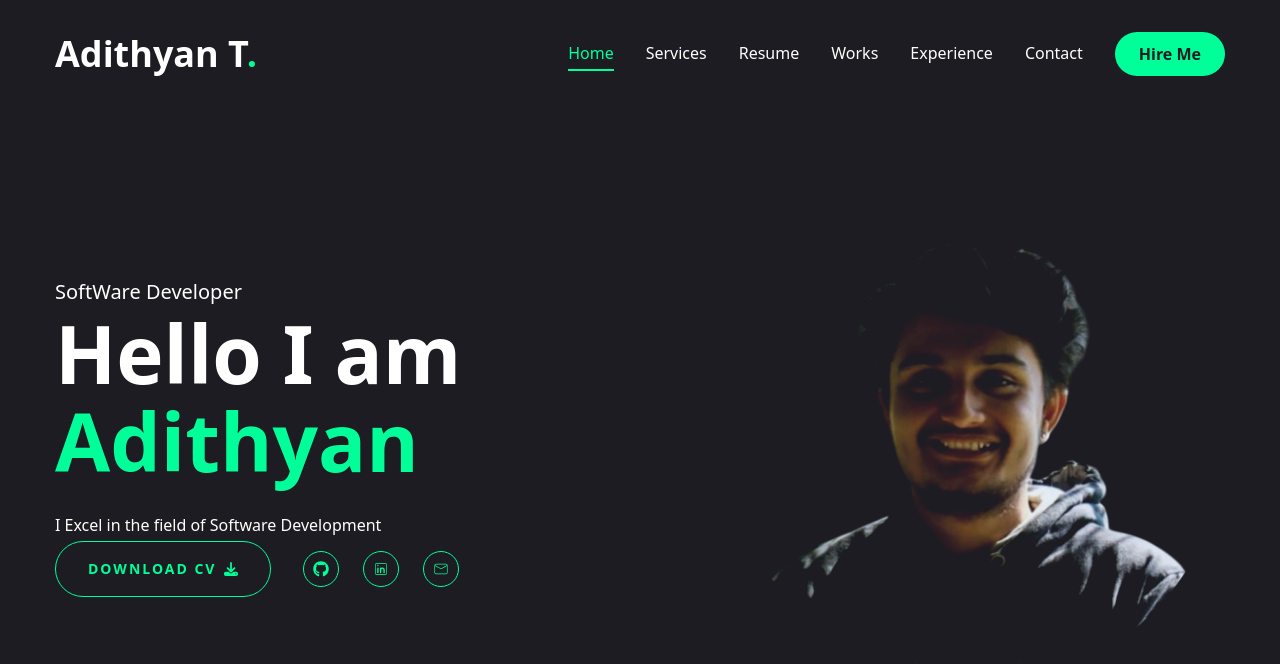
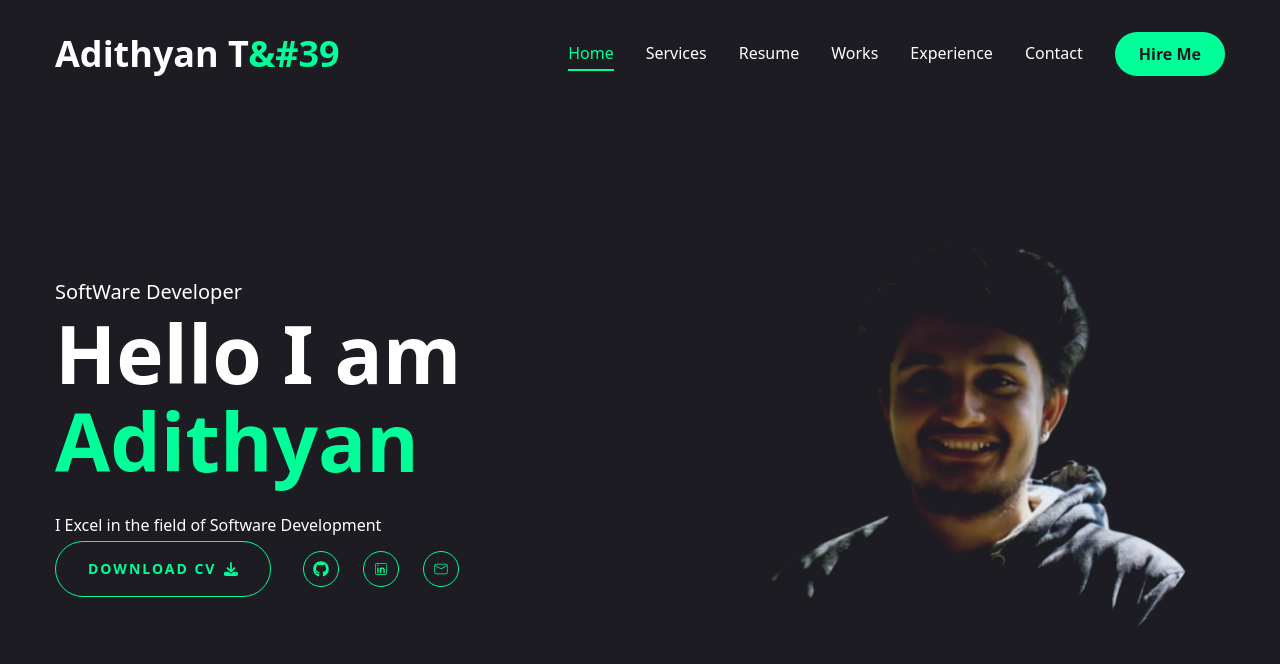
Before and after one commit to tAdithyan/Portfolio_Next, a Next.js app: page / in a window 1280 px wide. Shown: the top 664 px of the page. Built offline with nearby package versions, Linux system fonts and the light colour scheme.

Commit message:
next project portfolio

```diff
--- a/src/components/Header.tsx
+++ b/src/components/Header.tsx
@@ -10,7 +10,7 @@ const Header = () => {
 <div className="container mx-auto flex justify-between items-center">
 <Link href='/'>
 <h1 className='text-4xl font-semibold'>
-    Adithyan T<span className='text-accent-Default'>.</span>
+    Adithyan T<span className='text-accent-Default'>&#39</span>
 </h1>
 
 </Link>
```
